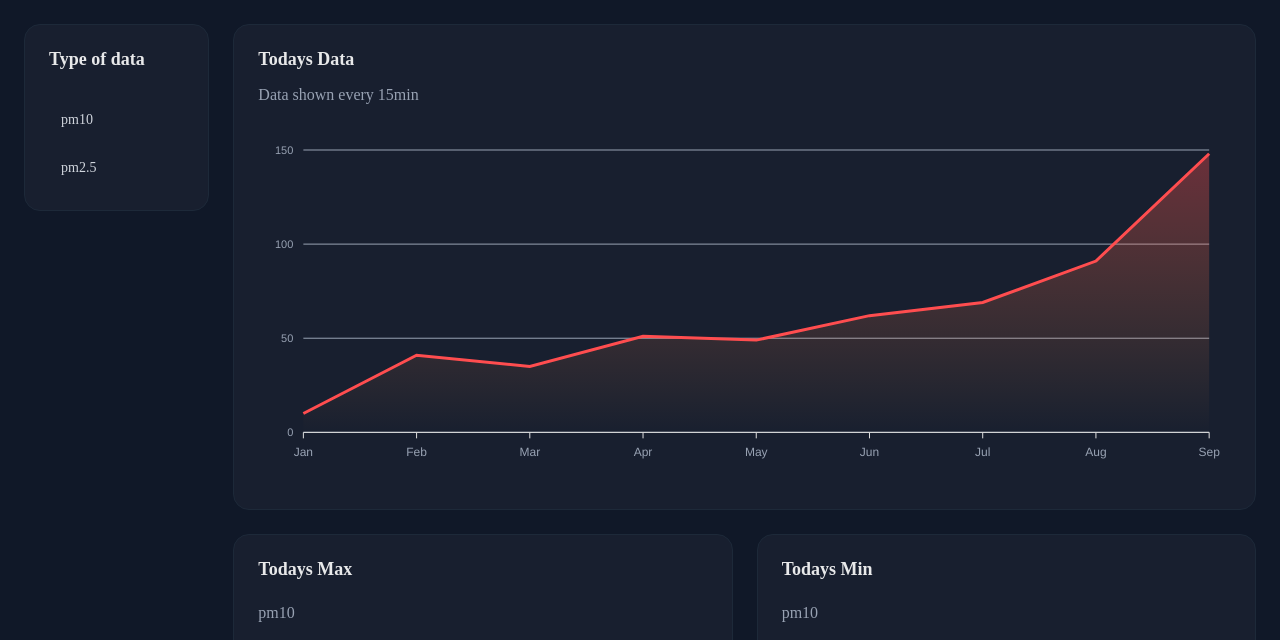
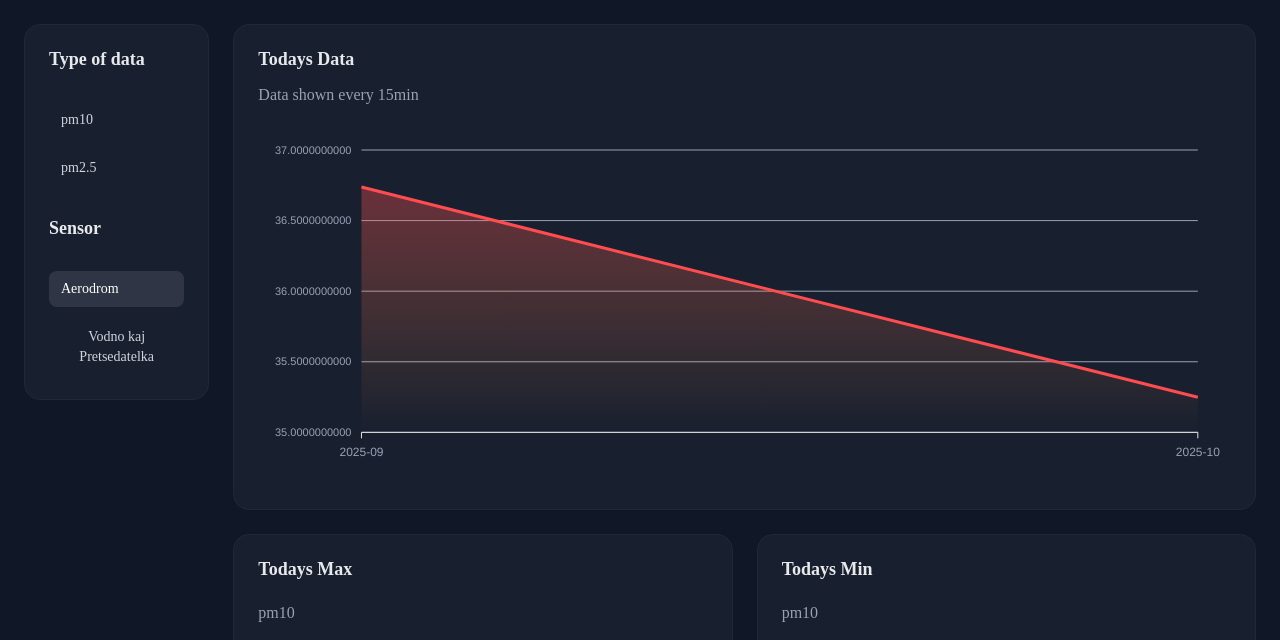
Before and after one commit to PollutionVisualizationApp/PollutionApp, a website: page dashboard.html in a window 1280 px wide. Shown: the top 640 px of the page. Drawn offline with nearby package versions, Linux system fonts and the light colour scheme; a web font is replaced by a local one.

Commit message:
Added Sensors

```diff
--- a/dashboard.html
+++ b/dashboard.html
@@ -31,10 +31,14 @@
         <div class="menuType card">
             <h3>Type of data</h3>
             <div class="buttonContainer">
-            <button type="button">pm10</button>
-            <button type="button">pm2.5</button>
+            <button data-type="pm10" type="button">pm10</button>
+            <button data-type="pm25" type="button">pm2.5</button>
             </div>
 
+            <h3>Sensor</h3>
+            <div class="buttonContainer" id="sensorButtons">
+                <!-- Копчиња за сензори ќе се креираат динамично со JS -->
+            </div>
         </div>
         <div class="plotContainer">
             <div class="plotCard card">
--- a/index.html
+++ b/index.html
@@ -6,9 +6,9 @@
 
     <!--=============== REMIXICONS ===============-->
     <link href="https://cdn.jsdelivr.net/npm/remixicon@3.2.0/fonts/remixicon.css" rel="stylesheet">
-
+    <link rel="stylesheet" href="https://unpkg.com/leaflet@1.9.4/dist/leaflet.css"/>
     <!--=============== CSS ===============-->
-    <link rel="stylesheet" href="styles.css">
+    <link rel="stylesheet" href="style/styles.css">
 
     <title>Responsive dropdown menu - Bedimcode</title>
 </head>
@@ -126,6 +126,6 @@
 </div>
 
 <!--=============== MAIN JS ===============-->
-<script src="main.js"></script>
+<script src="scripts/main.js"></script>
 </body>
 </html>
--- a/package.json
+++ b/package.json
@@ -2,7 +2,7 @@
   "name": "PollutionApp",
   "version": "1.0.0",
   "description": "",
-  "main": "main.js",
+  "main": "scripts/main.js",
   "scripts": {
     "test": "echo \"Error: no test specified\" && exit 1"
   },
--- a/scripts/mainchart.js
+++ b/scripts/mainchart.js
@@ -1,56 +1,145 @@
-window.addEventListener('load', function () {
-  var options = {
-    series: [{
-      name: "pm10",
-      data: [10, 41, 35, 51, 49, 62, 69, 91, 148]
-    }],
-    chart: {
-      height: 350,
-      type: 'area',
-      zoom: { enabled: false },
-      toolbar: { show: false },
-      foreColor: '#98a2b3'
-    },
+// window.addEventListener('load', function () {
+//   var options = {
+//     series: [{
+//       name: "pm10",
+//       data: [10, 41, 35, 51, 49, 62, 69, 91, 148]
+//     }],
+//     chart: {
+//       height: 350,
+//       type: 'area',
+//       zoom: { enabled: false },
+//       toolbar: { show: false },
+//       foreColor: '#98a2b3'
+//     },
+//     colors: ['#ff4d4f'],
+//     dataLabels: { enabled: false },
+//     stroke: {
+//       curve: 'straight',
+//       width: 3
+//     },
+//     tooltip: {
+//     theme: 'dark', // or 'light'
+//     style: {
+//         fontSize: '12px'
+//     },
+//     },
+//     grid: {
+//       borderColor: '#98a2b3'
+//     },
+//     fill: {
+//       type: 'gradient',
+//       gradient: {
+//         shade: 'light',
+//         type: 'vertical',
+//         shadeIntensity: 0.4,
+//         gradientToColors: ['#ff9f43'],
+//         opacityFrom: 0.6,
+//         opacityTo: 0.05,
+//         stops: [0, 100]
+//       }
+//     },
+//     xaxis: {
+//       categories: ['Jan', 'Feb', 'Mar', 'Apr', 'May', 'Jun', 'Jul', 'Aug', 'Sep'],
+//       labels: {
+//         style: { colors: '#98a2b3' }
+//       }
+//     },
+//     yaxis: {
+//       labels: {
+//         style: { colors: '#98a2b3' }
+//       }
+//     }
+//   };
+//
+//   var chart = new ApexCharts(document.querySelector("#chart"), options);
+//   chart.render();
+// });
+
+let sensorData;
+let chartInstance;
+let selectedSensor;
+let selectedType = 'pm10';
+
+// Превод на SensorId -> пријателско име
+const sensorNames = {
+  "3568aa20-235a-408c-861b-279c9f4d7709": "Vodno kaj Pretsedatelka",
+  "1f5c7035-6c1f-45ee-97f4-0a292b49710a": "Aerodrom",
+  "e6658b42-ee46-4f48-ba49-7ab6eaa993c5": "Debar Maalo"
+};
+
+// Вчитување JSON
+fetch('img/data/Vodno_Aerodrom_monthly_avg_pm.json')
+    .then(response => response.json())
+    .then(data => {
+      // Само за 2025 година
+      sensorData = data.filter(d => d.Year == 2025);
+
+      // Креирање бутони за сензори
+      const sensors = [...new Set(sensorData.map(d => d.SensorId))];
+      const container = document.getElementById('sensorButtons');
+      sensors.forEach(sensor => {
+        const btn = document.createElement('button');
+        btn.textContent = sensorNames[sensor] || sensor;
+        btn.dataset.sensor = sensor;
+        btn.addEventListener('click', () => {
+          selectedSensor = sensor;
+          highlightButtons(container, btn);
+          updateChart(selectedType, selectedSensor);
+        });
+        container.appendChild(btn);
+      });
+
+      // Почетен сензор
+      selectedSensor = sensors[0];
+      highlightButtons(container, container.children[0]);
+
+      // Почетен график
+      updateChart(selectedType, selectedSensor);
+    });
+
+// Бутони за PM тип
+const typeContainer = document.getElementById('typeButtons');
+document.querySelectorAll('#typeButtons button').forEach(btn => {
+  btn.addEventListener('click', () => {
+    selectedType = btn.dataset.type;
+    highlightButtons(typeContainer, btn);
+    updateChart(selectedType, selectedSensor);
+  });
+});
+
+// Функција за ажурирање на график
+function updateChart(type, sensor) {
+  const filtered = sensorData.filter(d => d.Type === type && d.SensorId === sensor);
+  filtered.sort((a,b) => (a.Year*12 + a.Month) - (b.Year*12 + b.Month));
+
+  const categories = filtered.map(d => `${d.Year}-${String(d.Month).padStart(2,'0')}`);
+  const values = filtered.map(d => d.MonthlyAvg);
+
+  const options = {
+    series: [{ name: type, data: values }],
+    chart: { height: 350, type: 'area', zoom: { enabled: false }, toolbar: { show: false }, foreColor: '#98a2b3' },
     colors: ['#ff4d4f'],
     dataLabels: { enabled: false },
-    stroke: {
-      curve: 'straight',
-      width: 3
-    },
-    tooltip: {
-    theme: 'dark', // or 'light'
-    style: {
-        fontSize: '12px'
-    },
-    },
-    grid: {
-      borderColor: '#98a2b3'
-    },
-    fill: {
-      type: 'gradient',
-      gradient: {
-        shade: 'light',
-        type: 'vertical',
-        shadeIntensity: 0.4,
-        gradientToColors: ['#ff9f43'],
-        opacityFrom: 0.6,
-        opacityTo: 0.05,
-        stops: [0, 100]
-      }
-    },
-    xaxis: {
-      categories: ['Jan', 'Feb', 'Mar', 'Apr', 'May', 'Jun', 'Jul', 'Aug', 'Sep'],
-      labels: {
-        style: { colors: '#98a2b3' }
-      }
-    },
-    yaxis: {
-      labels: {
-        style: { colors: '#98a2b3' }
-      }
-    }
+    stroke: { curve: 'straight', width: 3 },
+    tooltip: { theme: 'dark', style: { fontSize: '12px' } },
+    grid: { borderColor: '#98a2b3' },
+    fill: { type: 'gradient', gradient: { shade: 'light', type: 'vertical', shadeIntensity: 0.4,
+        gradientToColors: ['#ff9f43'], opacityFrom: 0.6, opacityTo: 0.05, stops: [0,100] } },
+    xaxis: { categories: categories, labels: { style: { colors: '#98a2b3' } } },
+    yaxis: { labels: { style: { colors: '#98a2b3' } } }
   };
 
-  var chart = new ApexCharts(document.querySelector("#chart"), options);
-  chart.render();
-});
+  if(chartInstance) {
+    chartInstance.updateOptions(options);
+    chartInstance.updateSeries(options.series);
+  } else {
+    chartInstance = new ApexCharts(document.querySelector("#chart"), options);
+    chartInstance.render();
+  }
+}
+
+// Функција за highlight на избран бутон
+function highlightButtons(container, activeBtn) {
+  Array.from(container.children).forEach(btn => btn.classList.remove('active'));
+  activeBtn.classList.add('active');
+}
--- a/style/dashboardStyle.css
+++ b/style/dashboardStyle.css
@@ -145,3 +145,7 @@ h1, h2, h3{
 @media screen and (max-width: 340px) {
 
 }
+button.active {
+    background-color: color-mix(in oklab, var(--color-white) 10%, transparent);
+    color: var(--color-white);
+}
--- a/styles.css
+++ b/style/styles.css
@@ -335,7 +335,7 @@ a {
 }
 /* Background image */
 #background {
-    background-image: url(img/airpollution.jpg);
+    background-image: url(../img/airpollution.jpg);
     height: 100vh;
     width: 100%;
     background-size: cover;
```
Also changed, not shown: img/data/Vodno_Aerodrom_monthly_avg_pm.json (added, +1 -0 lines), scripts/main.js (renamed from main.js, +19 -0 lines).
